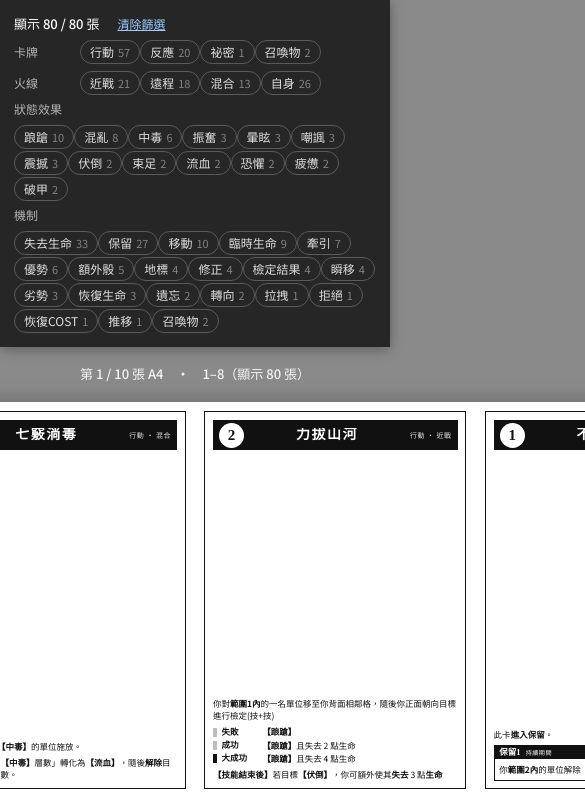
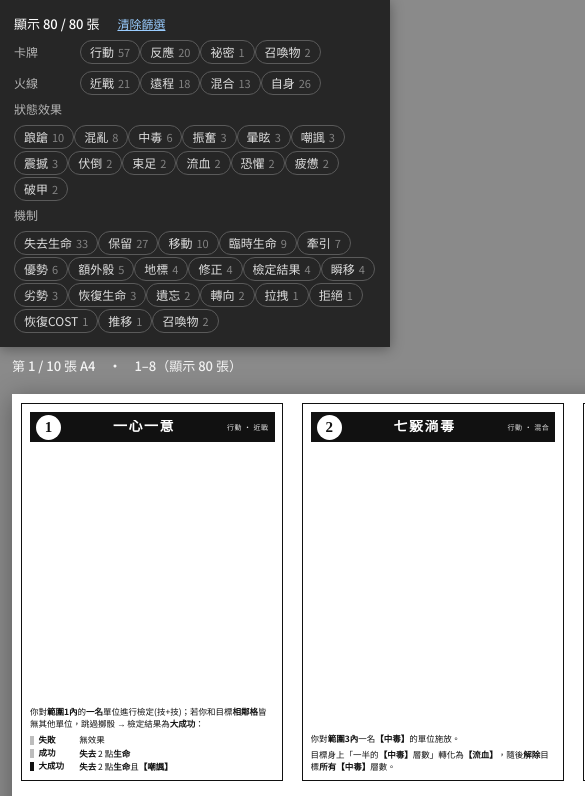
Before and after one commit to hank0302168-rgb/trb-playtest, a plain HTML site: page cards/index.html in a window 390 px wide. Shown: the top 796 px of the page, 585 px wide, since content can reach past the window. Drawn offline with Linux system fonts and the light colour scheme.

Commit message:
卡牌＋特性快照加入 B-lite：窄螢幕可橫向平移看完整 A4（@media screen ≤820px，不影響桌面與列印）

```diff
--- a/cards/index.html
+++ b/cards/index.html
@@ -64,6 +64,11 @@ html,body{margin:0;padding:0;background:#8a8a8a;-webkit-print-color-adjust:exact
   #hot{display:none!important;}
   .sheet{box-shadow:none;break-after:page;}
   .sheet:last-of-type{break-after:auto;}
+}
+/* ===== B-lite：窄螢幕（手機）可橫向平移看完整 A4，搭配原生雙指縮放。
+   只在「螢幕 且 ≤820px」生效——桌面螢幕與列印都不符合條件、讀不到這段，故 A4 輸出與桌面檢視完全不變。 ===== */
+@media screen and (max-width:820px){
+  .stage{align-items:flex-start;width:max-content;padding:12px;}
 }
 </style>
 </head>
```
Also changed, not shown: traits/index.html (+5 -0 lines).
